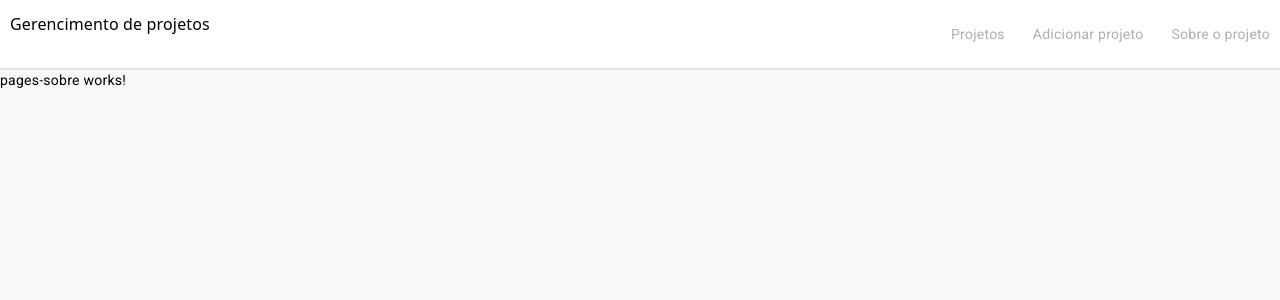
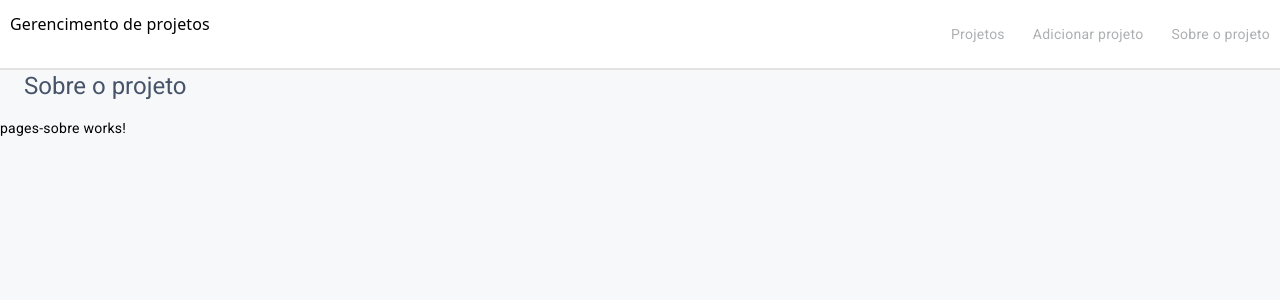
Before and after one commit to b3r1u/gerenciamento-projetos, an Angular app: page / in a window 1280 px wide. Shown: the top 300 px of the page. Built offline with nearby package versions, Linux system fonts and the light colour scheme.

Commit message:
wip; Ajustando o layout de algumas páginas

```diff
--- a/src/app/components/cards-projetos/cards-projetos.component.html
+++ b/src/app/components/cards-projetos/cards-projetos.component.html
@@ -1,6 +1,5 @@
 <div class="content">
     <h2>Seus projetos</h2>
-
     <div class="project">
         <div class="letter">
             <h1>T</h1>
--- a/src/app/components/cards-projetos/cards-projetos.component.scss
+++ b/src/app/components/cards-projetos/cards-projetos.component.scss
@@ -4,6 +4,8 @@
     width: 50%;
     margin: auto;
     margin-top: 10em;
+    padding-left: 1em;
+    border-left: 1px solid #c7c8c9;
 }
 
 .letter {
--- a/src/app/pages/pages-adicionar-projeto/pages-adicionar-projeto.component.html
+++ b/src/app/pages/pages-adicionar-projeto/pages-adicionar-projeto.component.html
@@ -1 +1,2 @@
+<h1>Adicionar projetos</h1>
 <p>pages-adicionar-projeto works!</p>
--- a/src/app/pages/pages-adicionar-projeto/pages-adicionar-projeto.component.scss
+++ b/src/app/pages/pages-adicionar-projeto/pages-adicionar-projeto.component.scss
@@ -0,0 +1,4 @@
+h1 {
+    margin-left: 1em;
+    color: #475369;
+}
--- a/src/app/pages/pages-projeto/pages-projeto.component.scss
+++ b/src/app/pages/pages-projeto/pages-projeto.component.scss
@@ -0,0 +1,4 @@
+h1 {
+    margin-left: 1em;
+    color: #475369;
+}
--- a/src/app/pages/pages-sobre/pages-sobre.component.html
+++ b/src/app/pages/pages-sobre/pages-sobre.component.html
@@ -1 +1,2 @@
+<h1>Sobre o projeto</h1>
 <p>pages-sobre works!</p>
--- a/src/app/pages/pages-sobre/pages-sobre.component.scss
+++ b/src/app/pages/pages-sobre/pages-sobre.component.scss
@@ -0,0 +1,4 @@
+h1 {
+    margin-left: 1em;
+    color: #475369;
+}
```
